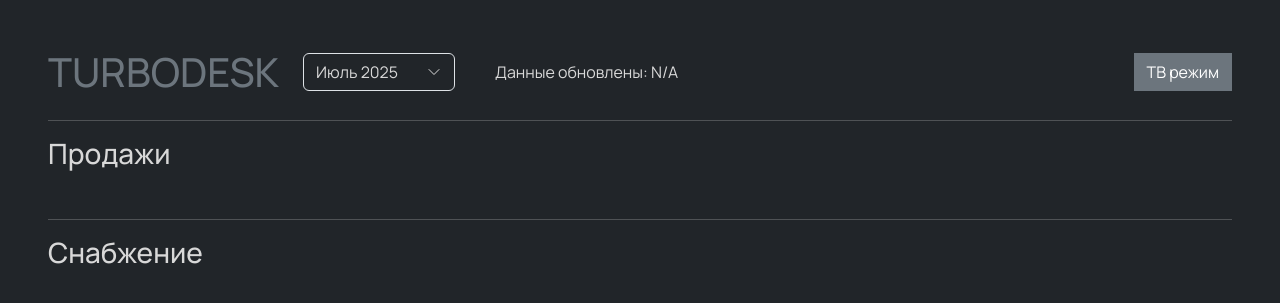
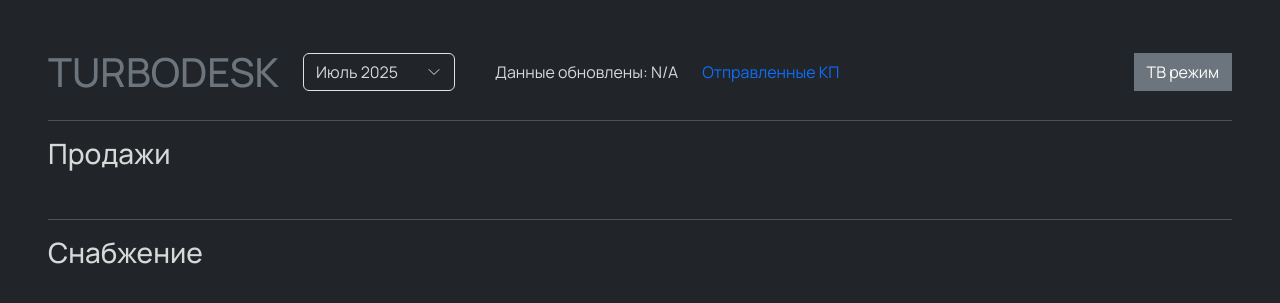
Before and after one commit to bulatmaster/turborand_dashboard, a Flask app: page / in a window 1280 px wide. Shown: the top 303 px of the page. Run offline with Flask 3, Linux system fonts and the light colour scheme; data comes from the database, SQL or seed files in the repository.

Commit message:
Ссылки между страницами КП и index

```diff
--- a/templates/index.html
+++ b/templates/index.html
@@ -72,6 +72,8 @@
     </form>
 
     <span class="ms-3">Данные обновлены: {{ last_updated }}</span>
+
+    <a href="/kp" class="text-decoration-none">Отправленные КП</a>
 
   <a href="{{ url_for('index', tv='0' if tv_mode else '1') }}"
      class="btn btn-secondary ms-lg-auto">
--- a/templates/kps.html
+++ b/templates/kps.html
@@ -69,6 +69,8 @@
     <h1 class="mb-0 text-secondary">TURBODESK</h1>
 
     <span class="ms-3">Данные обновлены: {{ last_updated }}</span>
+
+    <a href="/" class="text-decoration-none">Основной дашборд</a>
 
 </div>
 
```
